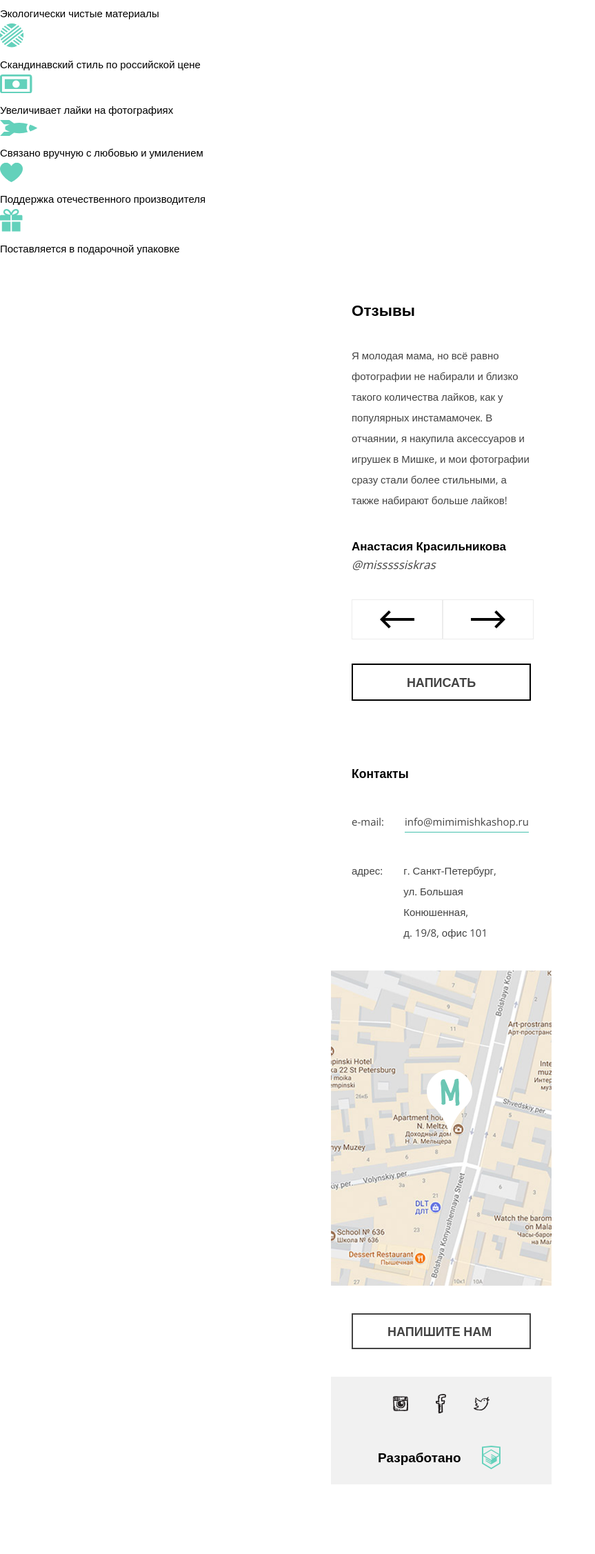
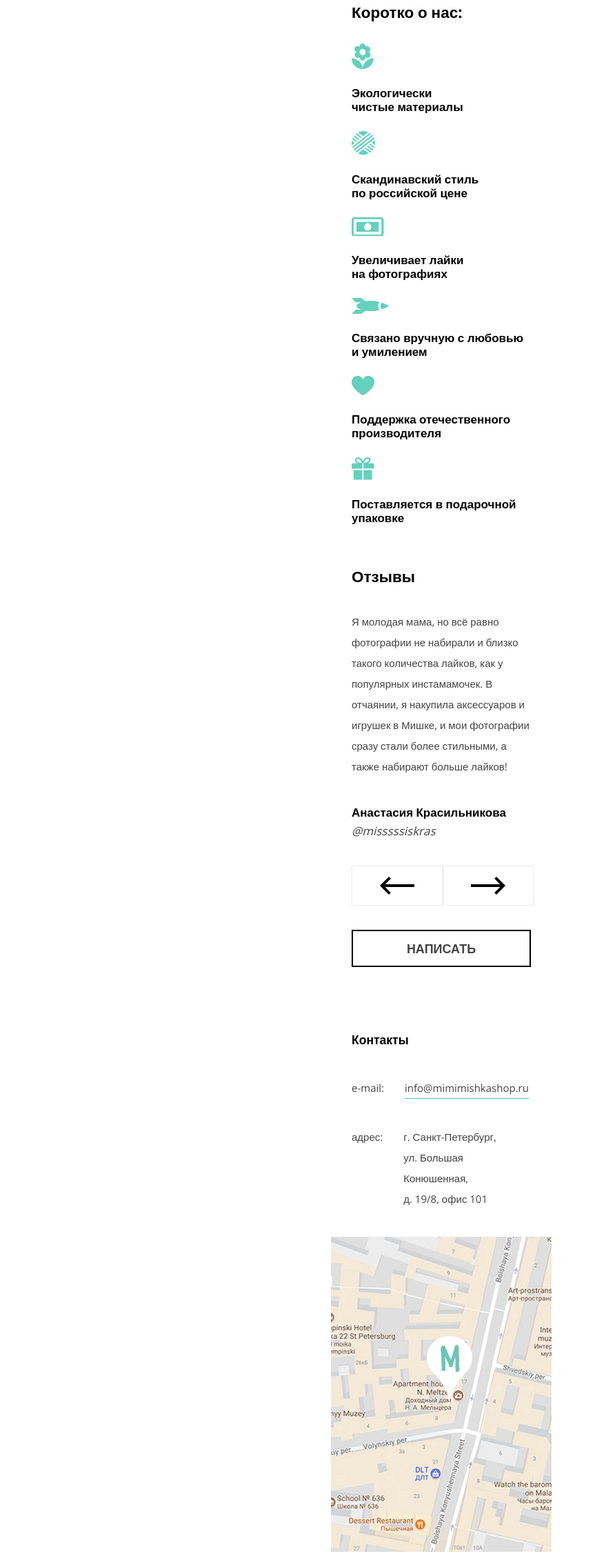
Before and after one commit to NicolaHorbach/Mishka, a website: page source/index.html in a window 1280 px wide. Shown: the part 1268-3521 px from the top of the page at 69% size, without its empty margins (0-863 px from the left). Before the commit the page ends 3420 px from the top, so only its background shows below. Drawn offline with nearby package versions, Linux system fonts and the light colour scheme; files that its build step writes are made by us from their sources.

Commit message:
structure and styles updated for new verification rules

```diff
--- a/source/index.html
+++ b/source/index.html
@@ -94,6 +94,7 @@
         </div>
       </section>
       <section class="advantages">
+        <div class="advantages__body">
           <h2 class="advantages__title">Коротко о нас:</h2>
           <div class="advantages__info">
             <ul class="advantages__list">
@@ -134,6 +135,7 @@
                 <p class="advantages__text">Поставляется в подарочной упаковке</p>
               </li>
             </ul>
+          </div>
         </div>
       </section>
       <section class="feedback">
--- a/source/sass/advantages.scss
+++ b/source/sass/advantages.scss
@@ -1,12 +1,16 @@
 .advantages {
+  padding-top: 75px;
+}
+
+.advantages__body {
   display: flex;
   flex-direction: column;
   width: 320px;
   box-sizing: border-box;
   margin: 0 auto;
-  margin-top: 75px;
-  padding-left: 35px;
-  padding-right: 35px;
+
+  padding-left: 30px;
+  padding-right: 40px;
 }
 
 .advantages__title {
--- a/source/sass/contact-us.scss
+++ b/source/sass/contact-us.scss
@@ -31,18 +31,21 @@
 }
 
 .contact-us__link {
-  display: block;
+  display: flex;
+  justify-content: center;
   border: 2px solid #444444;
   margin-top: 40px;
   margin-right: 30px;
   margin-left: 30px;
-  padding: 14px 50px;
+  padding-top: 14px;
+  padding-bottom: 14px;
 
   font-size: 18px;
   font-weight: 700;
   line-height: 20px;
   color: #444444;
   text-transform: uppercase;
+  text-align: center;
 }
 
 .contact-us__link:hover,
--- a/source/sass/style.scss
+++ b/source/sass/style.scss
@@ -2,6 +2,7 @@
         "page-header.scss",
         "burger-button.scss",
         "hero.scss",
+        "advantages.scss",
         "contact-us.scss",
         "info-list.scss",
         "feedback.scss",
```
Lines whose indentation alone changed are shown as unchanged.
